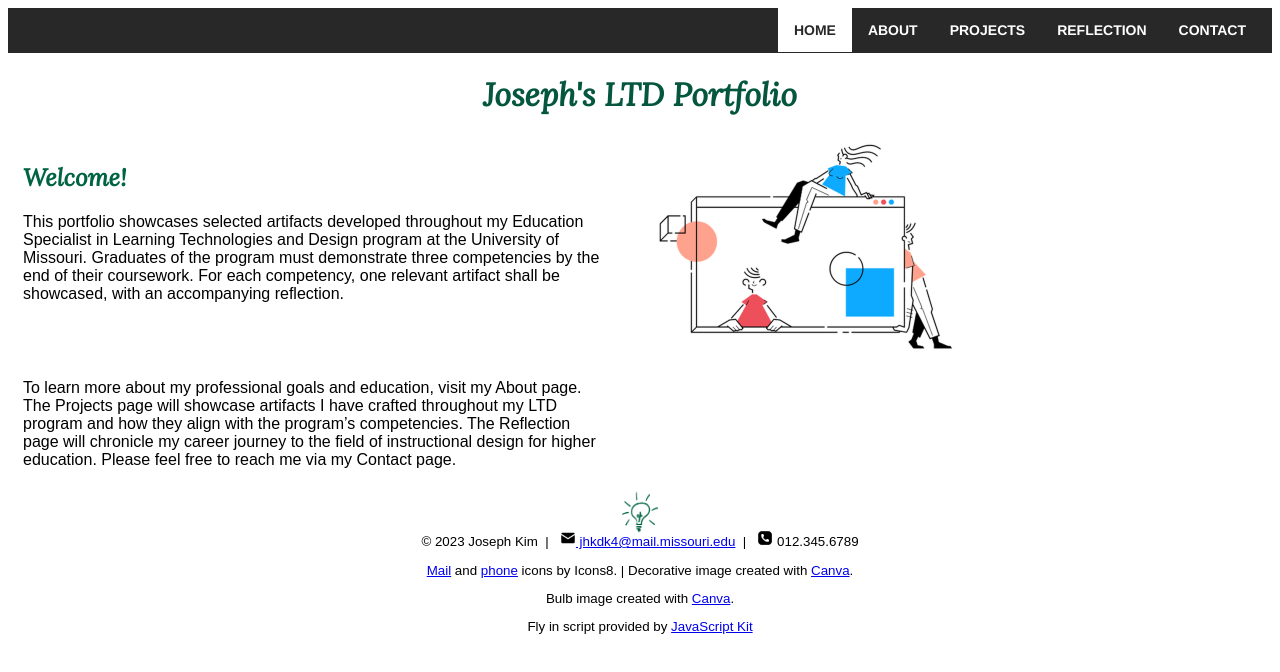
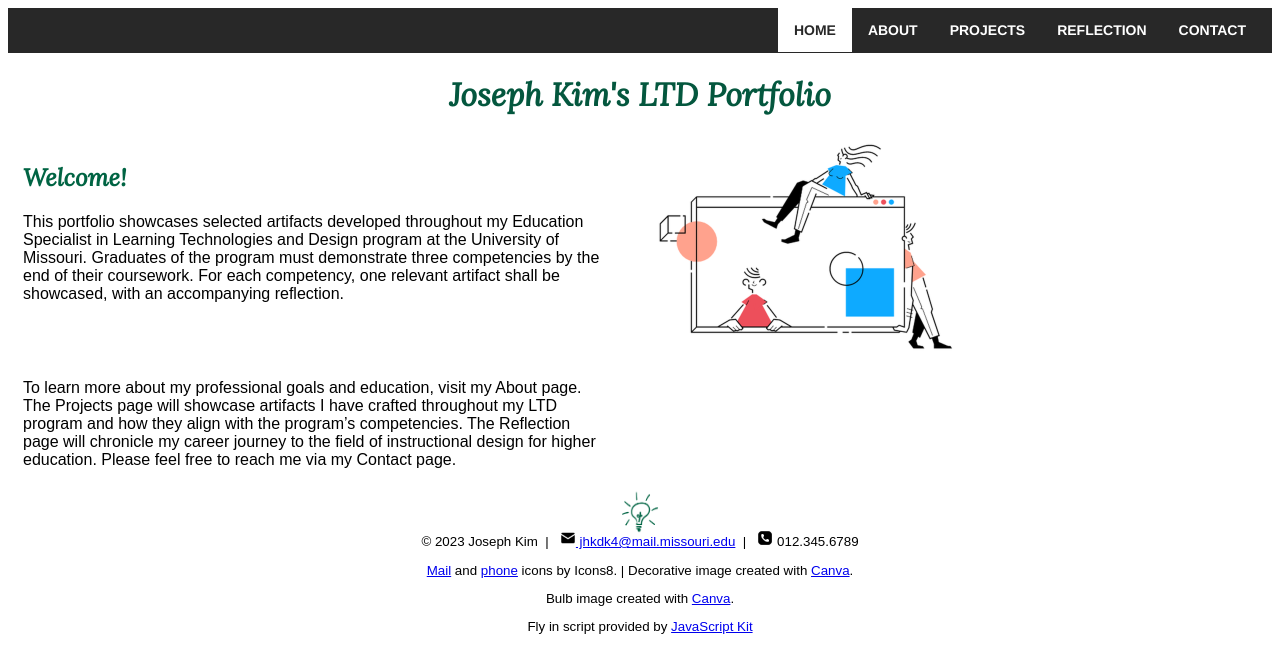
Before and after one commit to josephkim-portfolio/ltd, a plain HTML site: page 2023portfolio/index.html in a window 1280 px wide. Drawn offline with Linux system fonts and the light colour scheme.

Commit message:
Update index.html

```diff
--- a/2023portfolio/index.html
+++ b/2023portfolio/index.html
@@ -74,7 +74,7 @@ Change Log:
                         var ns4def=''
                         </script>
 
-                        <h1 class="ChangeClassDarkGreen font-header" id="flyin" style="position:relative;left:-800px;font-style:italic" style=&{ns4def};>Joseph's LTD Portfolio</h1>
+                        <h1 class="ChangeClassDarkGreen font-header" id="flyin" style="position:relative;left:-800px;font-style:italic" style=&{ns4def};>Joseph Kim's LTD Portfolio</h1>
 
 
                         <script language="JavaScript1.2">
```
